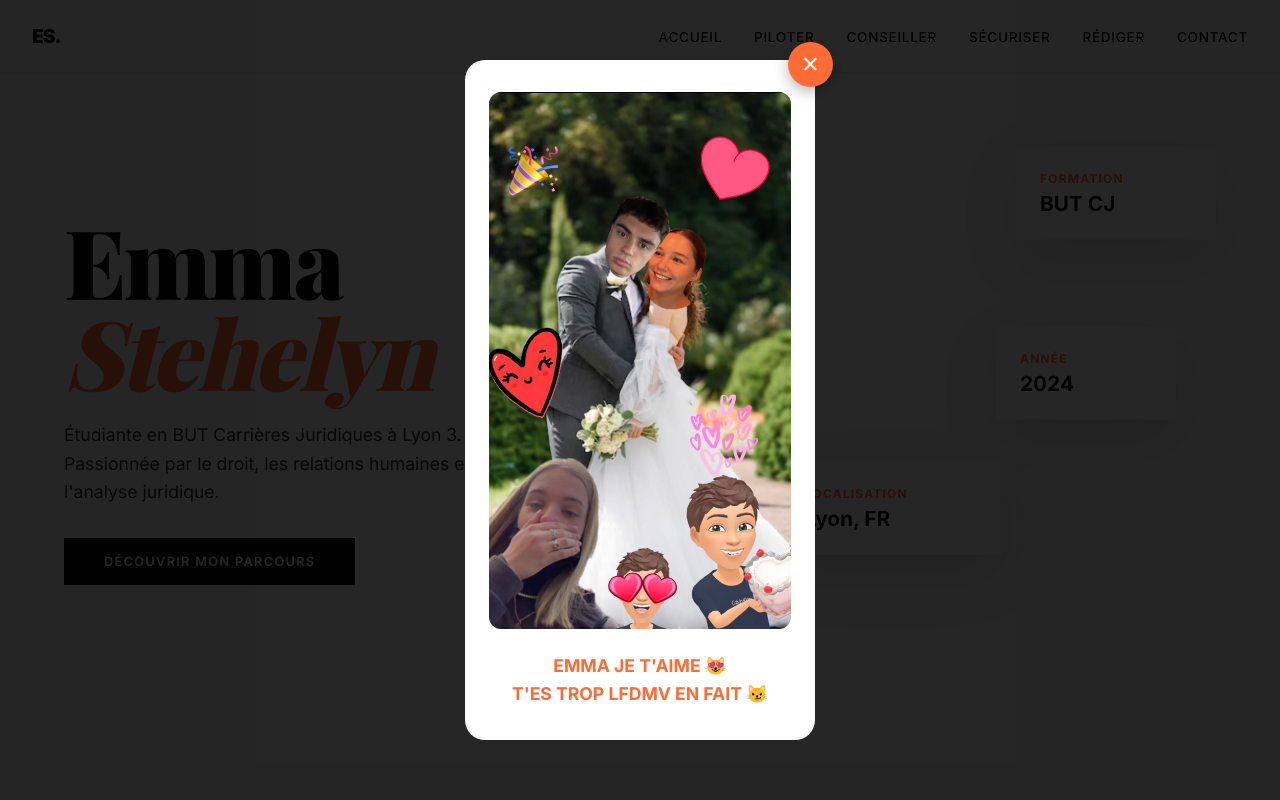
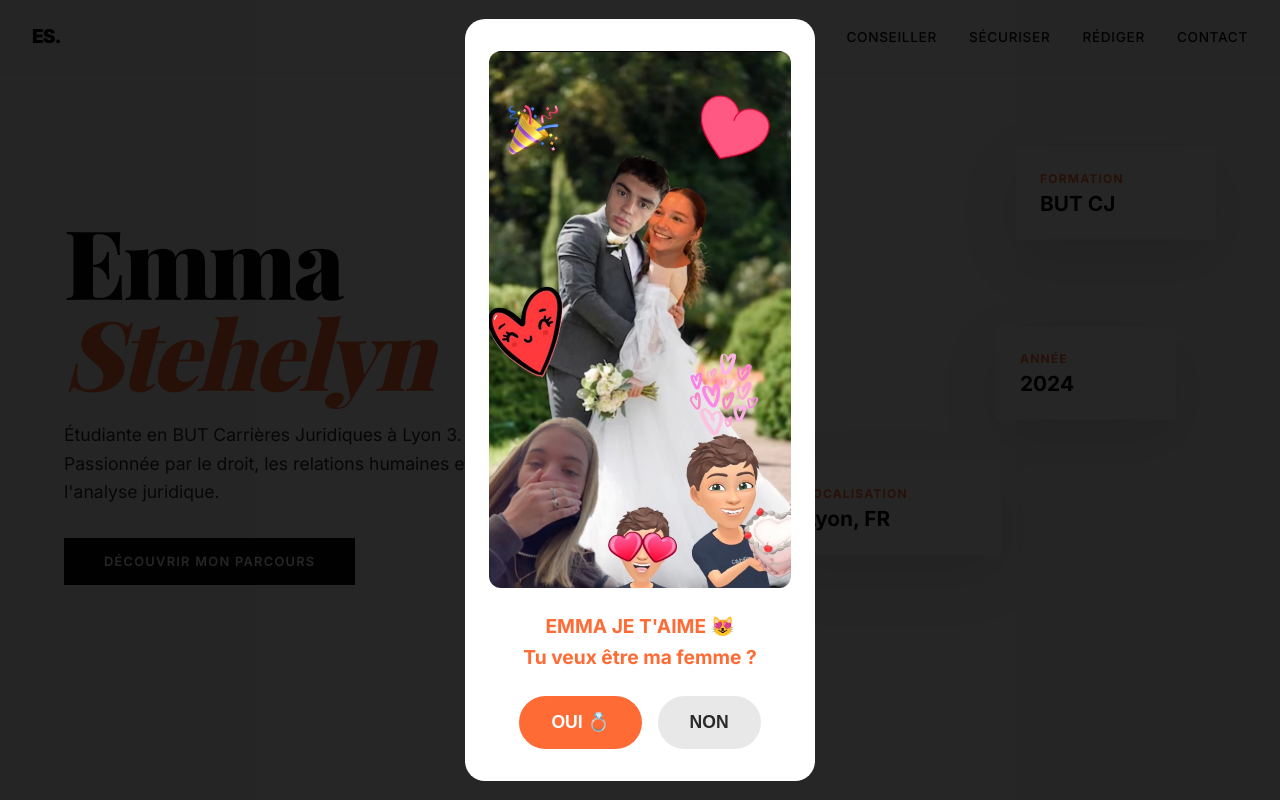
Before and after one commit to theodevelop/portfolio.github.io, a plain HTML site: page index.html in a window 1280 px wide. Shown: the top 800 px of the page. Drawn offline with nearby package versions, Linux system fonts and the light colour scheme.

Commit message:
c ma fame

```diff
--- a/index.html
+++ b/index.html
@@ -178,7 +178,6 @@
             width: 90%;
             max-width: 350px;
             animation: popIn 0.5s ease;
-            position: relative;
         }
         .love-popup img {
             width: 100%;
@@ -186,42 +185,88 @@
             margin-bottom: 1.2rem;
         }
         .love-popup p {
-            font-size: 1.1rem;
+            font-size: 1.2rem;
             font-weight: 700;
             color: var(--accent);
             line-height: 1.6;
-            margin: 0;
+            margin: 0 0 1.5rem 0;
         }
-        .love-popup .close-btn {
-            position: absolute;
-            top: -18px;
-            right: -18px;
-            width: 45px;
-            height: 45px;
+        .popup-buttons {
+            display: flex;
+            gap: 1rem;
+            justify-content: center;
+        }
+        .btn-oui, .btn-non {
+            padding: 1rem 2rem;
+            font-size: 1.1rem;
+            font-weight: 700;
+            border: none;
+            border-radius: 50px;
+            cursor: pointer;
+            transition: all 0.3s ease;
+            -webkit-tap-highlight-color: transparent;
+        }
+        .btn-oui {
             background: var(--accent);
             color: white;
-            border: none;
-            border-radius: 50%;
-            font-size: 1.8rem;
-            cursor: pointer;
-            display: flex;
-            align-items: center;
-            justify-content: center;
-            box-shadow: 0 4px 15px rgba(0,0,0,0.3);
-            -webkit-tap-highlight-color: transparent;
+        }
+        .btn-oui:hover {
+            background: #ff8555;
+            transform: scale(1.05);
+        }
+        .btn-non {
+            background: var(--grey);
+            color: var(--dark-grey);
         }
         .love-popup-overlay.hidden { display: none; }
         @keyframes fadeIn { from { opacity: 0; } to { opacity: 1; } }
         @keyframes popIn { from { transform: scale(0.8); opacity: 0; } to { transform: scale(1); opacity: 1; } }
+
+        /* Mauvaise réponse */
+        .wrong-answer {
+            position: fixed;
+            top: 50%;
+            left: 50%;
+            transform: translate(-50%, -50%);
+            background: #ff4444;
+            color: white;
+            padding: 1.5rem 2.5rem;
+            border-radius: 15px;
+            font-size: 1.5rem;
+            font-weight: 900;
+            z-index: 100001;
+            animation: shake 0.5s ease, popIn 0.3s ease;
+            box-shadow: 0 10px 40px rgba(0,0,0,0.4);
+        }
+        @keyframes shake {
+            0%, 100% { transform: translate(-50%, -50%) rotate(0); }
+            25% { transform: translate(-50%, -50%) rotate(-5deg); }
+            75% { transform: translate(-50%, -50%) rotate(5deg); }
+        }
+        .angry-emoji {
+            position: fixed;
+            font-size: 3rem;
+            z-index: 100000;
+            pointer-events: none;
+            animation: emojiPop 1.5s ease-out forwards;
+        }
+        @keyframes emojiPop {
+            0% { transform: scale(0) rotate(0deg); opacity: 1; }
+            50% { transform: scale(1.5) rotate(180deg); opacity: 1; }
+            100% { transform: scale(0.5) rotate(360deg) translateY(-100px); opacity: 0; }
+        }
     </style>
 </head>
 <body>
     <!-- Popup Love -->
-    <div class="love-popup-overlay" id="lovePopup" onclick="closePopupOutside(event)">
+    <div class="love-popup-overlay" id="lovePopup">
         <div class="love-popup">
-            <button class="close-btn" onclick="closePopup()" ontouchend="closePopup()">×</button>
             <img src="./emma_jtm.jpg" alt="Emma je t'aime">
-            <p>EMMA JE T'AIME 😻<br>T'ES TROP LFDMV EN FAIT 😼</p>
+            <p>EMMA JE T'AIME 😻<br>Tu veux être ma femme ?</p>
+            <div class="popup-buttons">
+                <button class="btn-oui" onclick="closePopup()">OUI 💍</button>
+                <button class="btn-non" onclick="wrongAnswer()">NON</button>
+            </div>
         </div>
     </div>
 
@@ -402,10 +447,33 @@
         function closePopup() {
             document.getElementById('lovePopup').classList.add('hidden');
         }
-        function closePopupOutside(event) {
-            if (event.target.id === 'lovePopup') {
-                closePopup();
+
+        // Mauvaise réponse
+        function wrongAnswer() {
+            const emojis = ['😠', '😡', '🤬', '💢', '👎', '😤', '🙄', '😾', '💔', '❌'];
+
+            // Créer le message
+            const msg = document.createElement('div');
+            msg.className = 'wrong-answer';
+            msg.textContent = 'MAUVAISE RÉPONSE ❌';
+            document.body.appendChild(msg);
+
+            // Créer plein d'emojis
+            for (let i = 0; i < 20; i++) {
+                setTimeout(() => {
+                    const emoji = document.createElement('div');
+                    emoji.className = 'angry-emoji';
+                    emoji.textContent = emojis[Math.floor(Math.random() * emojis.length)];
+                    emoji.style.left = Math.random() * 100 + 'vw';
+                    emoji.style.top = Math.random() * 100 + 'vh';
+                    document.body.appendChild(emoji);
+
+                    setTimeout(() => emoji.remove(), 1500);
+                }, i * 50);
             }
+
+            // Supprimer le message après 1.5s
+            setTimeout(() => msg.remove(), 1500);
         }
 
         function toggleMenu() {
```
